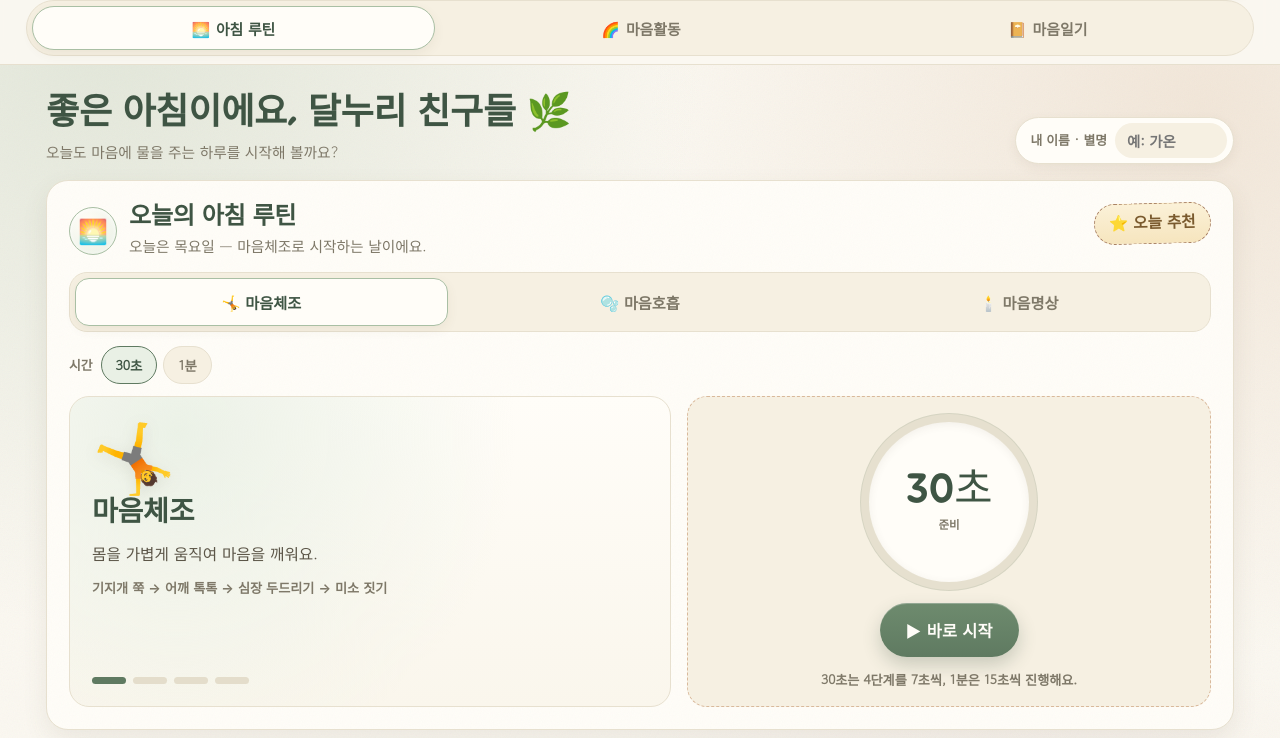
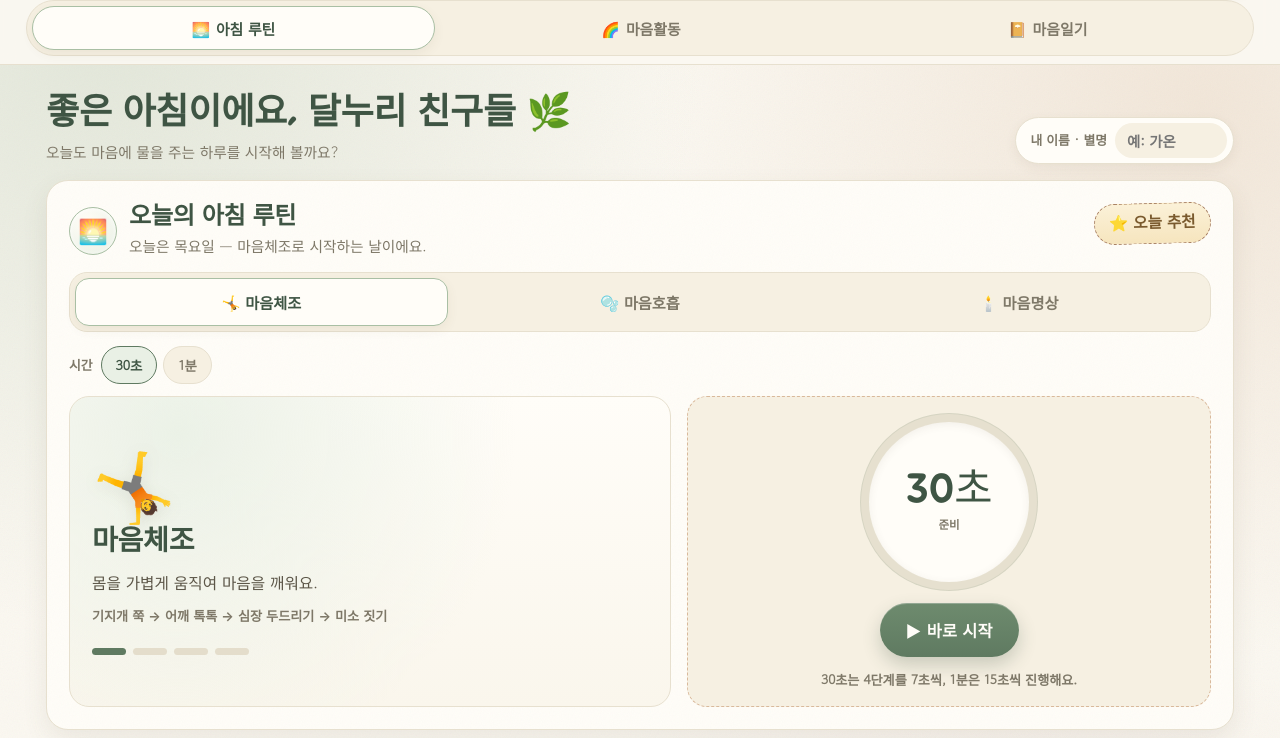
Before and after one commit to ksm3669-cmd/dalnuri, a plain HTML site: page tools/dalnuri-sel-2027.html in a window 1280 px wide. Shown: the part 62-800 px from the top of the page. Drawn offline with Linux system fonts and the light colour scheme; a web font is replaced by a local one.

Commit message:
🌱 사회정서 앱 — 아침 루틴 무대 세로 정렬로 빈 공간 정돈

```diff
--- a/tools/dalnuri-sel-2027.html
+++ b/tools/dalnuri-sel-2027.html
@@ -206,12 +206,12 @@ button:focus-visible, a:focus-visible, input:focus-visible, textarea:focus-visib
     radial-gradient(circle at 18% 12%, rgba(233,240,229,.9), rgba(233,240,229,0) 60%),
     linear-gradient(180deg,#FFFDF8,#FAF6EC);
   border:1.5px solid var(--line);
-  display:flex;flex-direction:column;gap:10px;
+  display:flex;flex-direction:column;gap:10px;justify-content:center;
 }
 .stage-main h3{font-size:clamp(1.3rem,2.6vw,1.75rem);line-height:1.25}
 .stage-main .lead{color:#5C5648;font-size:.98rem}
 .step-emoji{font-size:clamp(3rem,7vw,4.2rem);line-height:1;filter:drop-shadow(0 4px 8px rgba(94,80,58,.12))}
-.step-dots{display:flex;gap:7px;margin-top:auto;padding-top:8px}
+.step-dots{display:flex;gap:7px;margin-top:0;padding-top:12px}
 .step-dots i{width:34px;height:7px;border-radius:99px;background:#E4DDCB;display:block;transition:background .3s ease}
 .step-dots i.on{background:var(--sage)}
 .step-dots i.cur{background:var(--wood-d);transform:scaleY(1.5)}
```
